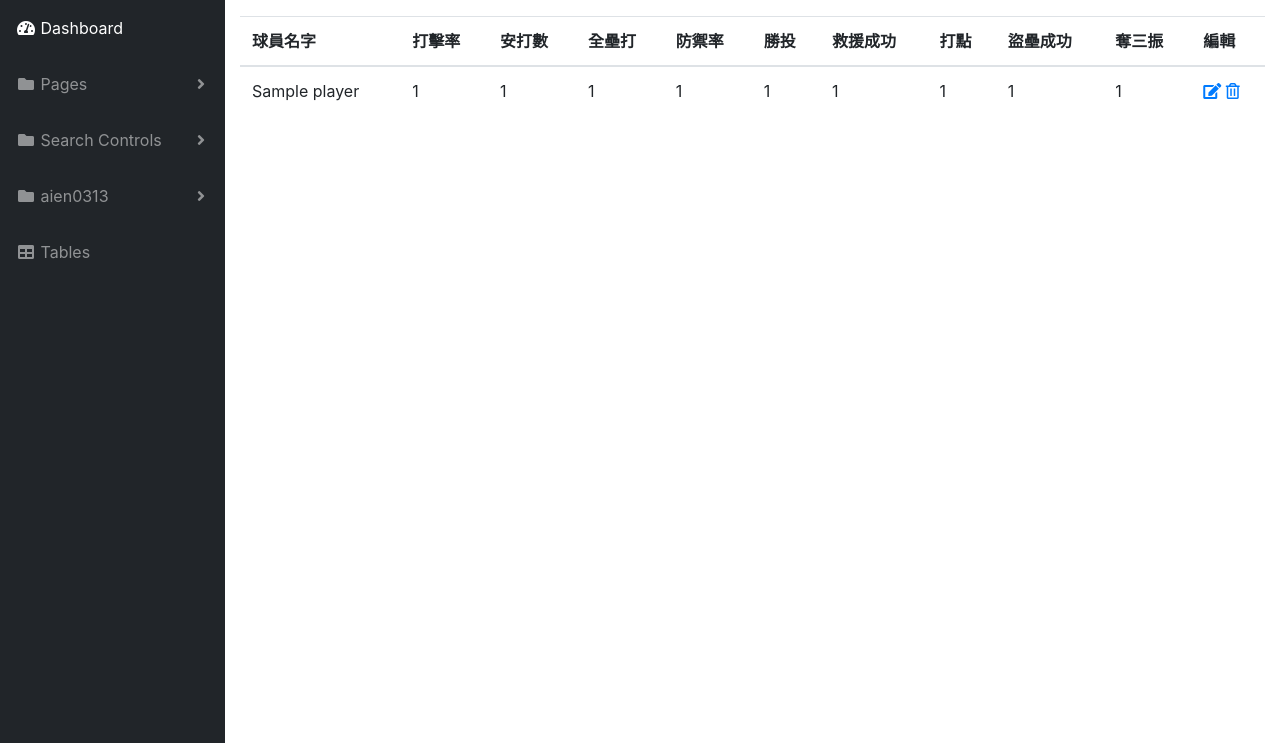
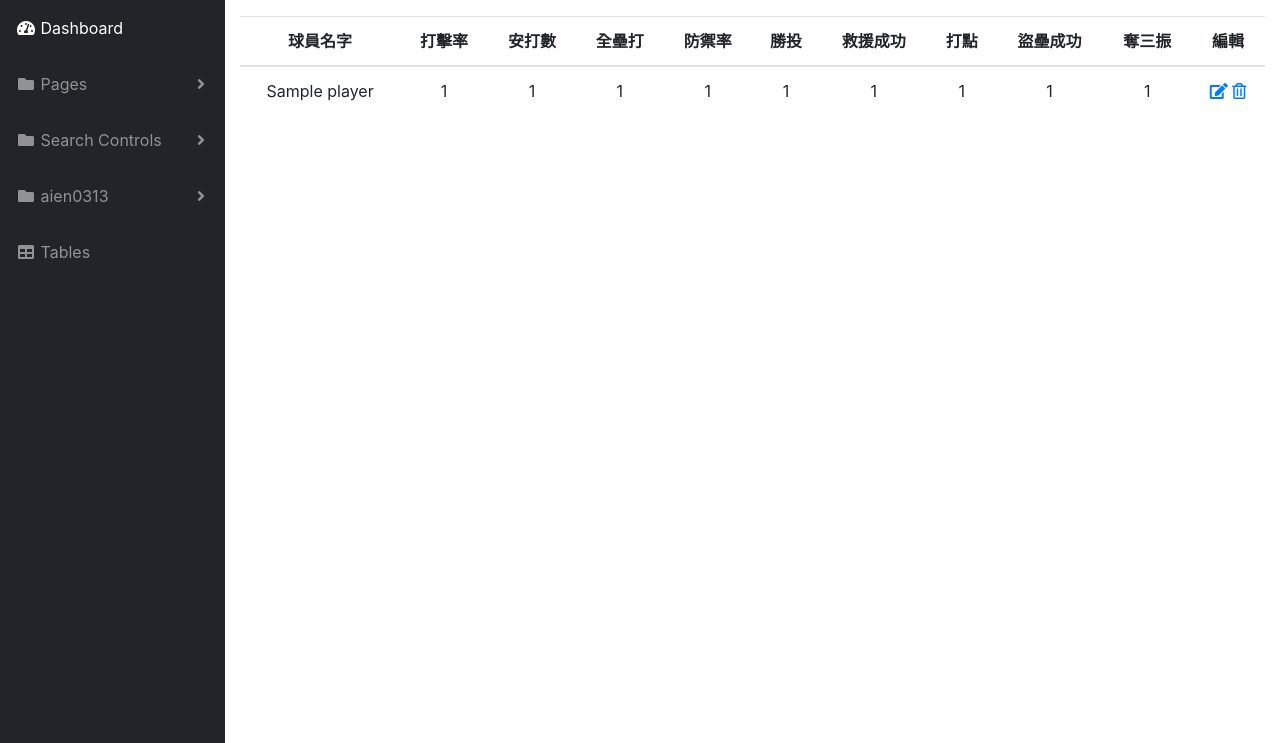
Before and after one commit to a96385250/team03project, a Django app: page /edit/playerlist/ in a window 1280 px wide. Shown: the part 56-799 px from the top of the page. Run offline with Django 3.2, Linux system fonts and the light colour scheme; tables that the repository leaves empty hold one stand-in row (values such as "Sample post"); some libraries are stand-ins or nearby versions.

Commit message:
aien0313 edit playerlist table

```diff
--- a/edit/templates/aien0313/playerlist.html
+++ b/edit/templates/aien0313/playerlist.html
@@ -3,34 +3,34 @@
 {% block css %}
 {% endblock %}
 {% block appcode %}
-<table class="table">
+<table class="table table-editable">
     <thead>
-        <th>球員名字</th>
-        <th>打擊率</th>
-        <th>安打數</th>
-        <th>全壘打</th>
-        <th>防禦率</th>
-        <th>勝投</th>
-        <th>救援成功</th>
-        <th>打點</th>
-        <th>盜壘成功</th>
-        <th>奪三振</th>
-        <th>編輯</th>
+        <th class="text-center">球員名字</th>
+        <th class="text-center">打擊率</th>
+        <th class="text-center">安打數</th>
+        <th class="text-center">全壘打</th>
+        <th class="text-center">防禦率</th>
+        <th class="text-center">勝投</th>
+        <th class="text-center">救援成功</th>
+        <th class="text-center">打點</th>
+        <th class="text-center">盜壘成功</th>
+        <th class="text-center">奪三振</th>
+        <th class="text-center">編輯</th>
     </thead>
     <tbody>
         {% for playerlist in players %}
         <tr>
-            <td>{{playerlist.playername}}</td>
-            <td>{{playerlist.avg}}</td>
-            <td>{{playerlist.h}}</td>
-            <td>{{playerlist.hr}}</td>
-            <td>{{playerlist.era}}</td>
-            <td>{{playerlist.w}}</td>
-            <td>{{playerlist.sv}}</td>
-            <td>{{playerlist.rbi}}</td>
-            <td>{{playerlist.sb}}</td>
-            <td>{{playerlist.so}}</td>
-            <td>
+            <td class="pt-3-half text-center" contenteditable="true">{{playerlist.playername}}</td>
+            <td class="pt-3-half text-center" contenteditable="true">{{playerlist.avg}}</td>
+            <td class="pt-3-half text-center" contenteditable="true">{{playerlist.h}}</td>
+            <td class="pt-3-half text-center" contenteditable="true">{{playerlist.hr}}</td>
+            <td class="pt-3-half text-center" contenteditable="true">{{playerlist.era}}</td>
+            <td class="pt-3-half text-center" contenteditable="true">{{playerlist.w}}</td>
+            <td class="pt-3-half text-center" contenteditable="true">{{playerlist.sv}}</td>
+            <td class="pt-3-half text-center" contenteditable="true">{{playerlist.rbi}}</td>
+            <td class="pt-3-half text-center" contenteditable="true">{{playerlist.sb}}</td>
+            <td class="pt-3-half text-center" contenteditable="true">{{playerlist.so}}</td>
+            <td class="text-center">
                 <a href="{% url 'admin:aien0313upd' playerlist.playerid %}"><i class="fas fa-edit"></i></a>
                 <a href="{% url 'admin:aien0313del' playerlist.playerid %}"><i class="far fa-trash-alt"></i></a>
             </td>
```
